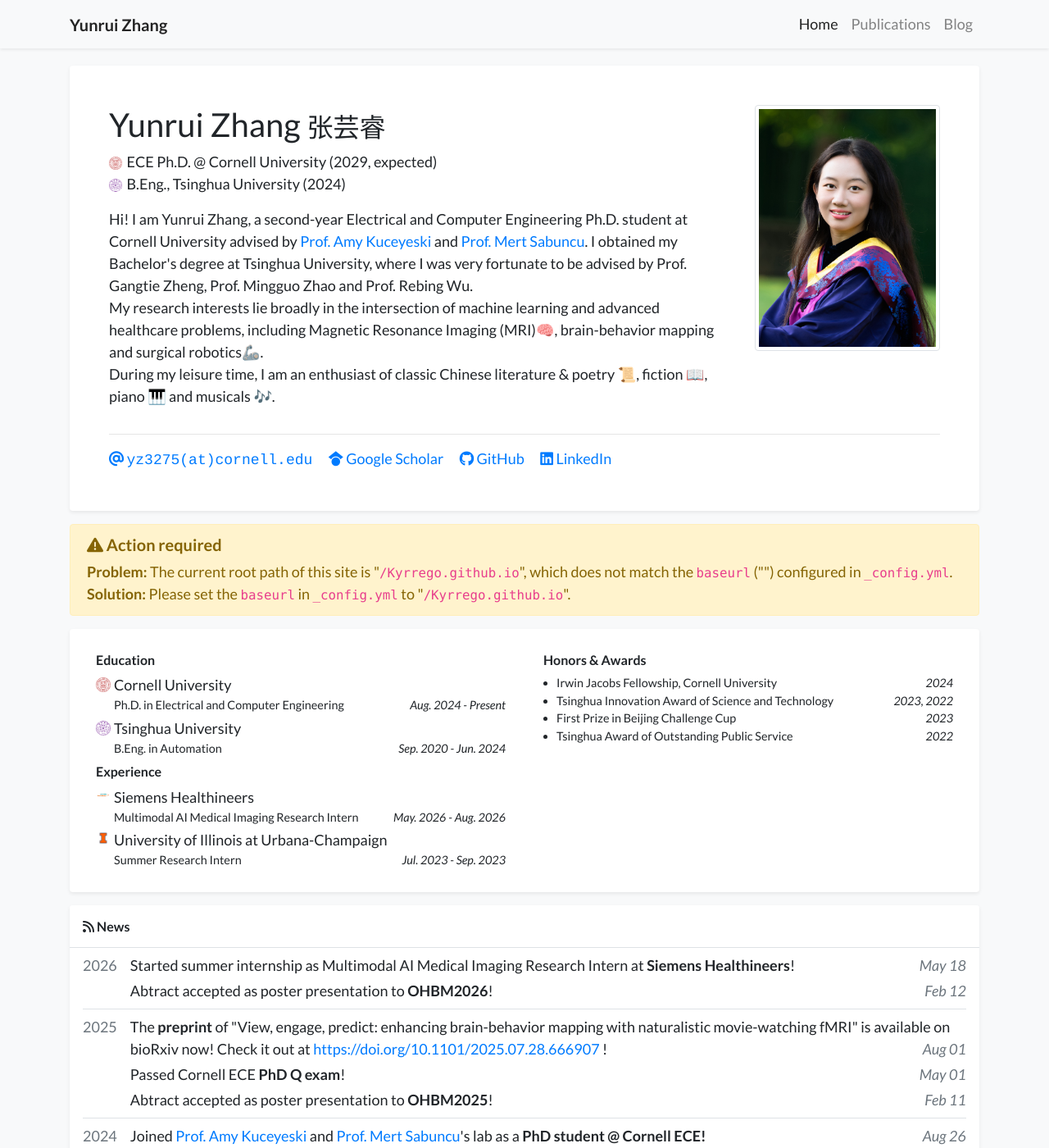
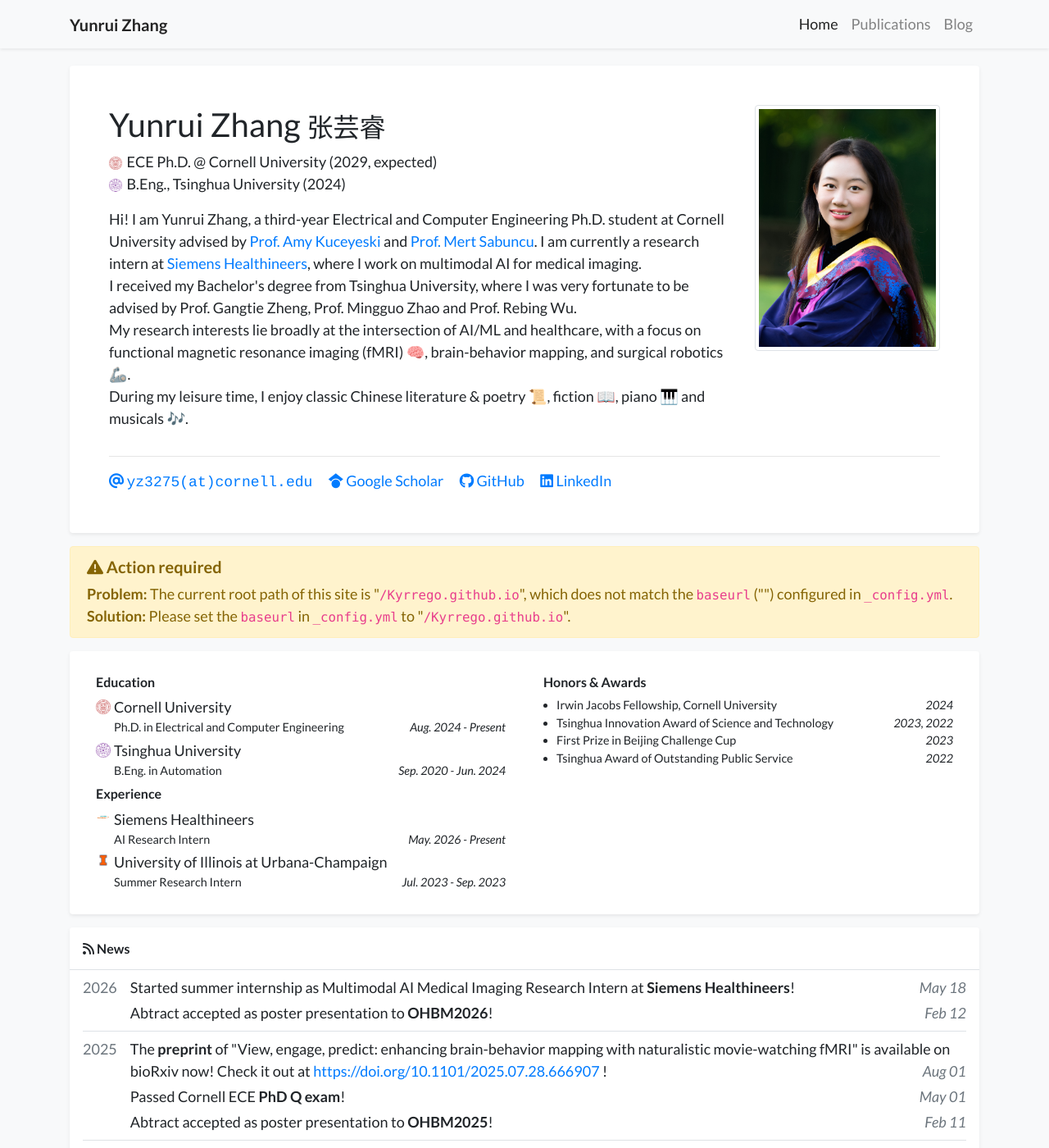
Before and after one commit to Kyrrego/Kyrrego.github.io, a Jekyll site: the page built from index.html, in a window 1280 px wide and 1400 px high. Shown: the whole window at 82% size. Built offline with Jekyll 4.4.1, drawn with Linux system fonts in a browser that asks for light colours; a style sheet for code colours, icons or effects is not loaded; some of the changed text lies outside the part shown.

Commit message:
Update pub and profile

```diff
--- a/_data/profile.yml
+++ b/_data/profile.yml
@@ -16,13 +16,14 @@ github: Kyrrego
 # wechat_qrcode: /assets/images/etc/wechat_qr.JPG
 # wechat_prompt: >-
 #   Please tell me your <strong>name</strong> and <strong>affiliation</strong> (current or past) when adding my WeChat. Thanks!
-linkedin: yunrui-zhang-5b465b279
+linkedin: yunruizhang
 # orcid: 0000-0000-0000-0000
 
 short_bio: |
-  Hi! I am Yunrui Zhang, a second-year Electrical and Computer Engineering Ph.D. student at Cornell University advised by <a href="https://www.cocolaboratory.com/members">Prof. Amy Kuceyeski</a> and <a href="https://sabuncu.engineering.cornell.edu/">Prof. Mert Sabuncu</a>. I obtained my Bachelor's degree at Tsinghua University, where I was very fortunate to be advised by Prof. Gangtie Zheng, Prof. Mingguo Zhao and Prof. Rebing Wu. <br>
-  My research interests lie broadly in the intersection of machine learning and advanced healthcare problems, including Magnetic Resonance Imaging (MRI)🧠, brain-behavior mapping and surgical robotics🦾. <br>
-  During my leisure time, I am an enthusiast of classic Chinese literature & poetry 📜, fiction 📖, piano 🎹 and musicals 🎶.
+  Hi! I am Yunrui Zhang, a third-year Electrical and Computer Engineering Ph.D. student at Cornell University advised by <a href="https://www.cocolaboratory.com/members">Prof. Amy Kuceyeski</a> and <a href="https://sabuncu.engineering.cornell.edu/">Prof. Mert Sabuncu</a>. I am currently a research intern at <a href="https://www.siemens-healthineers.com/en-us">Siemens Healthineers</a>, where I work on multimodal AI for medical imaging. <br>
+  I received my Bachelor's degree from Tsinghua University, where I was very fortunate to be advised by Prof. Gangtie Zheng, Prof. Mingguo Zhao and Prof. Rebing Wu. <br>
+  My research interests lie broadly at the intersection of AI/ML and healthcare, with a focus on functional magnetic resonance imaging (fMRI) 🧠, brain-behavior mapping, and surgical robotics 🦾. <br>
+  During my leisure time, I enjoy classic Chinese literature & poetry 📜, fiction 📖, piano 🎹 and musicals 🎶.
 
 portrait_url: /assets/images/photos/portrait.jpg
 # portrait_caption: >-
@@ -41,8 +42,8 @@ education:
 experience:
 - name: Siemens Healthineers
   logo: /assets/images/badges/siemens-healthineers-hero.png
-  position: Multimodal AI Medical Imaging Research Intern
-  date: May. 2026 - Aug. 2026
+  position: AI Research Intern
+  date: May. 2026 - Present
 - name: University of Illinois at Urbana-Champaign
   logo: /assets/images/badges/UIUC_seal.png
   position: Summer Research Intern
--- a/_includes/footer.html
+++ b/_includes/footer.html
@@ -9,7 +9,7 @@
             <div class="col-6">
                 <div class="text-right text-muted">
                     {{ site.data.display.footer_text }}<br>
-                    <i>Portrait photo taken with <a href="https://giddazhang.github.io/">Jida</a>.</i>
+                    {% if page.url == "/" %}<i>Portrait photo taken with <a href="https://giddazhang.github.io/">Jida</a>.</i>{% endif %}
                 </div>
             </div>
         </div>
```
Also changed, not shown: _publications/2025/2025-pub-movieFC.md (+6 -6 lines).
